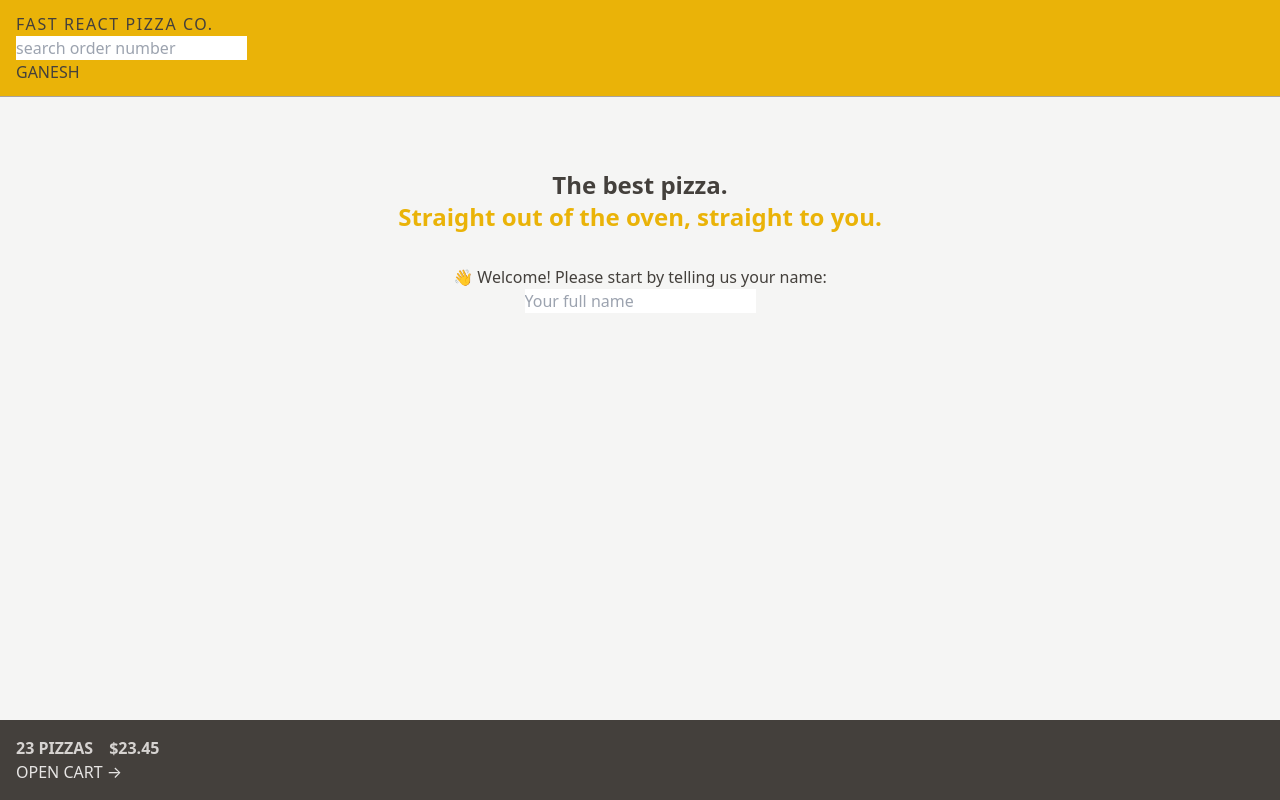
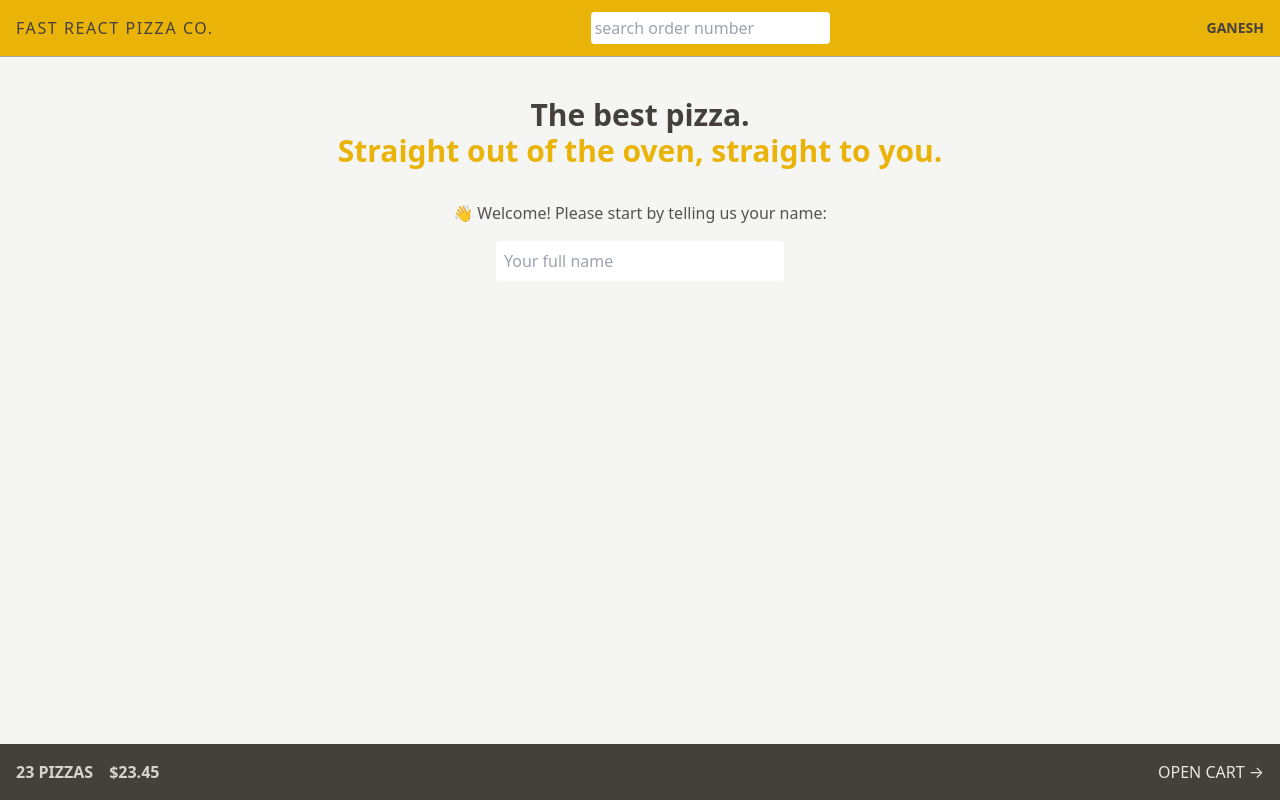
Before and after one commit to iamganeshsalunkhe/fast-react-pizza, a React (Vite) app: page / in a window 1280 px wide. Built offline with nearby package versions, Linux system fonts and the light colour scheme.

Commit message:
some of styling add

```diff
--- a/src/features/cart/CartOverview.jsx
+++ b/src/features/cart/CartOverview.jsx
@@ -2,7 +2,7 @@ import { Link } from "react-router-dom";
 
 function CartOverview() {
   return (
-    <div className="bg-stone-700 text-stone-200 uppercase p-4">
+    <div className=" flex items-center justify-between bg-stone-700 text-stone-200 uppercase p-4">
       <p className="text-stone-300 font-semibold space-x-4">
         <span>23 pizzas</span>
         <span>$23.45</span>
--- a/src/features/order/SearchOrder.jsx
+++ b/src/features/order/SearchOrder.jsx
@@ -15,7 +15,9 @@ function SearchOrder() {
     return (
         <form onSubmit={handleSubmit}>
 
-       <input placeholder="search order number " value={query} onChange={(e)=>setQuery(e.target.value)}/>
+       <input placeholder="search order number " value={query} onChange={(e)=>setQuery(e.target.value)}
+       className="p-1 rounded"
+       />
         </form>
     )
 }
--- a/src/features/user/CreateUser.jsx
+++ b/src/features/user/CreateUser.jsx
@@ -9,17 +9,18 @@ function CreateUser() {
 
   return (
     <form onSubmit={handleSubmit}>
-      <p>👋 Welcome! Please start by telling us your name:</p>
+      <p className='mb-4 text-sm text-stone-600 md:text-base '>👋 Welcome! Please start by telling us your name:</p>
 
       <input
         type="text"
         placeholder="Your full name"
         value={username}
         onChange={(e) => setUsername(e.target.value)}
+        className='w-72 p-2 rounded'
       />
 
       {username !== '' && (
-        <div>
+        <div className='m-2'>
           <button>Start ordering</button>
         </div>
       )}
--- /dev/null
+++ b/src/features/user/Username.jsx
@@ -0,0 +1,9 @@
+function Username() {
+    return (
+        <div className="hidden text-sm font-semibold md:block">
+            Ganesh
+        </div>
+    )
+}
+
+export default Username
--- a/src/ui/AppLayout.jsx
+++ b/src/ui/AppLayout.jsx
@@ -8,13 +8,16 @@ function AppLayout() {
     const isLoading = navigation.state === 'loading';
 
     return (
-        <div className="layout">
+        <div className="grid h-screen grid-rows-[auto_1fr_auto] ">
             {isLoading && <Loader/>}
 
             <Header/>
-            <main>
+            <div className="overflow-scroll">
+
+            <main className="max-w-3xl mx-auto">
                 <Outlet/>
             </main>
+            </div>
             <CartOverview/>
         </div>
     )
--- a/src/ui/Header.jsx
+++ b/src/ui/Header.jsx
@@ -1,13 +1,15 @@
 import { Link } from "react-router-dom"
 import SearchOrder from "../features/order/SearchOrder"
+import Username from "../features/user/Username"
 
 function Header() {
     return (
-        <header className= "bg-yellow-500 uppercase px-4 py-3 border-b border-stone-400 ">
+        <header className= "flex items-center justify-between bg-yellow-500 uppercase px-4 py-3 border-b border-stone-400 ">
             <Link to ='/' className="tracking-widest" >Fast React Pizza Co. </Link>
 
         <SearchOrder/>
-            <p>Ganesh</p>
+
+        <Username/>
         </header>
     )
 }
--- a/src/ui/Home.jsx
+++ b/src/ui/Home.jsx
@@ -3,7 +3,7 @@ import CreateUser from '../features/user/CreateUser';
 function Home() {
   return (
     <div className='my-10 text-center'>
-      <h1 className="mb-8 text-2xl  font-semibold ">
+      <h1 className="mb-8 text-2xl  font-semibold md:text-3xl ">
         The best pizza.
         <br />
         <span className="text-yellow-500">
```
